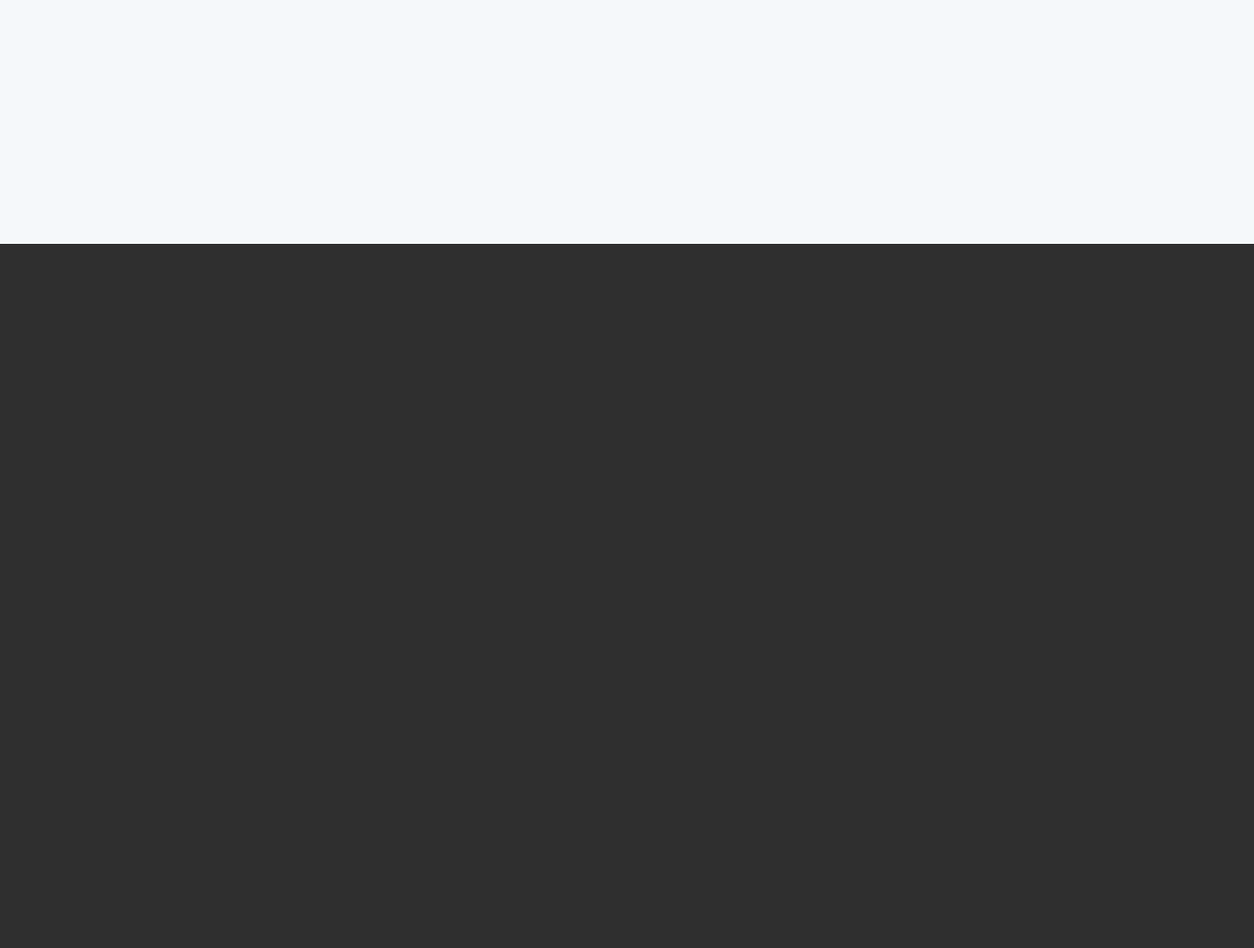
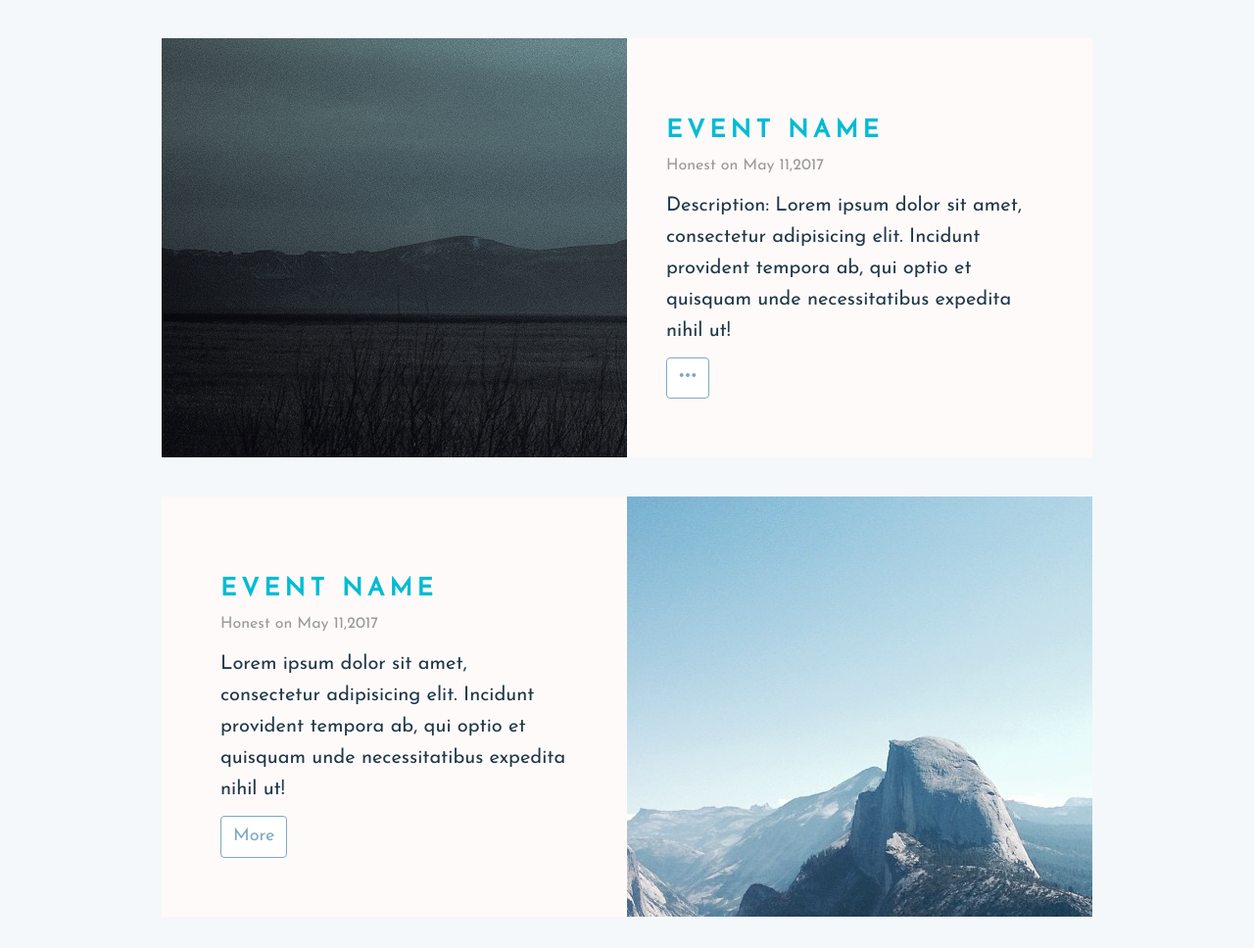
Before and after one commit to be-honest/R-R, a PHP site: page /RandR/home.php in a window 1280 px wide. Shown: the part 551-1519 px from the top of the page at 98% size. Before the commit the page ends 800 px from the top, so only its background shows below. Run offline with PHP 8.4, Linux system fonts and the light colour scheme; the visitor is signed in with stand-in values (Sample User, id 1); data comes from the database, SQL or seed files in the repository.

Commit message:
added event previews in home.php

```diff
--- a/assets/css/custom.css
+++ b/assets/css/custom.css
@@ -242,5 +242,89 @@ hr{
 h1.deco{
     font: 400 80px/1.3 'Lobster Two', Helvetica, sans-serif;
     text-shadow: 1px 1px 0px #ededed, 5px 5px 0px rgba(0,0,0,0.15);
+}
 
+/*content events*/
+.box.style1{
+    background:SNOW;
+    padding: 3em;
 }
+.box{
+    position: relative;
+    margin-top: 2em;
+    margin-bottom: 0;
+}
+.container.box{
+    width: 950px;
+    margin-right: auto;
+    margin-left: auto;
+}
+.box.style1.right .image {
+    left: 0;
+}
+
+.box.style1 .image{
+    display: block;
+    position: absolute;
+    top: 0;
+    width: 50%;
+    height: 100%;
+    background: #152E33;
+    overflow: hidden;
+}
+
+.box.style1.right .image img{
+    right: 0;
+}
+
+.box.style .image img{
+    position: absolute;
+    top: 0;
+    height: 100%;
+    width: auto;
+}
+.box :last-child{
+    margin-bottom: 0;
+}
+
+.box.style1.right .inner{
+    margin-left: 50%;
+    padding-left: 2em;
+}
+
+header{
+    margin-bottom: 0.5em;
+}
+
+h2{
+    font-size: 1.25em;
+    letter-spacing: 5px;
+}
+h1, h2, h3, h4, h5, h6 {
+    font-weight: 800;
+    text-transform: uppercase;
+    line-height: 1em;
+}
+.event-name a:focus{
+    text-decoration: none;
+}
+.event-meta{
+    color: #999;
+    font-size: 16px;
+}
+
+.box.style1.left .image{
+   right: 0;
+}
+
+.box.style.left .image img{
+    left: 0;
+}
+.box.style1.left .inner{
+    margin-right:  50%;
+    padding-right: 3em;
+}
+.btn.btn-default.btn-md{
+    border-color: #7da8c3;
+    color: #7da8c3;
+}
--- a/home.php
+++ b/home.php
@@ -52,7 +52,17 @@ $userDetails=$userClass->userDetails($session_uid);
         background-color: #685d9f;
         border-color: #5d548f;
       }
+      #homeBtn:hover{
+          color: #2196F3;
+          border: 2px solid #1E88E5;
+          background-color: #fff;
 
+      }
+       #homeBtn{
+        color: #fff;
+        background-color: #2196F3;
+        border: 2px solid #1E88E5;
+      }
     </style>
       <link href="assets/css/custom.css" rel="stylesheet">
   </head>
@@ -87,10 +97,51 @@ $userDetails=$userClass->userDetails($session_uid);
     <h4 class="text-muted"><a style="text-decoration: none" href="http://coredev.ph/">coreDev Solutions, Inc.</a></h4>
     <br>
       <a href="eventVotingPeriod.php">
-        <button type="button" class="btn btn-info btn-lg">Get Started</button>
+        <button type="button" class="btn btn-default btn-lg" id="homeBtn">Get Started</button>
       </a>
   </div>
 </div>
+<!-- container 1 -->
+<article class="container box style1 right">
+  <a href="#" class="image fit">
+    <img src="assets/img/iceland.jpg" >
+  </a>
+  <div class="inner">
+    <header>
+      <h2 class="event-name">
+        <a href="#">Event Name</a>
+      </h2>
+      <p class="event-meta">Honest on May 11,2017</p>
+      <p>Description:
+        Lorem ipsum dolor sit amet, consectetur adipisicing elit. Incidunt provident tempora ab, qui optio et quisquam unde necessitatibus expedita nihil ut!</p>
+      <button type="button" class="btn btn-default btn-md">
+        <span class="icon icon-dots-three-horizontal"></span>
+      </button>
+    </header>
+  </div>
+</article>
+<!-- container 2 -->
+  <article class="container box style1 left">
+    <a href="#" class="image fit">
+      <img src="assets/img/instagram_6.jpg">
+    </a>
+    <div class="inner">
+      <header>
+        <h2 class="event-name">
+          <a href="#">Event Name</a>
+        </h2>
+        <p class="event-meta">Honest on May 11,2017</p>
+        <p>
+          Lorem ipsum dolor sit amet, consectetur adipisicing elit. Incidunt provident tempora ab, qui optio et quisquam unde necessitatibus expedita nihil ut!
+        </p>
+        <button type="button" class="btn btn-default btn-md">
+          More
+        </button>
+      </header>
+    </div>
+  </article>
+
+<br>
 
     <script src="assets/js/jquery.min.js"></script>
     <script src="assets/js/chart.js"></script>
```
Also changed, not shown: views/layouts/footer.php (+7 -2 lines).
